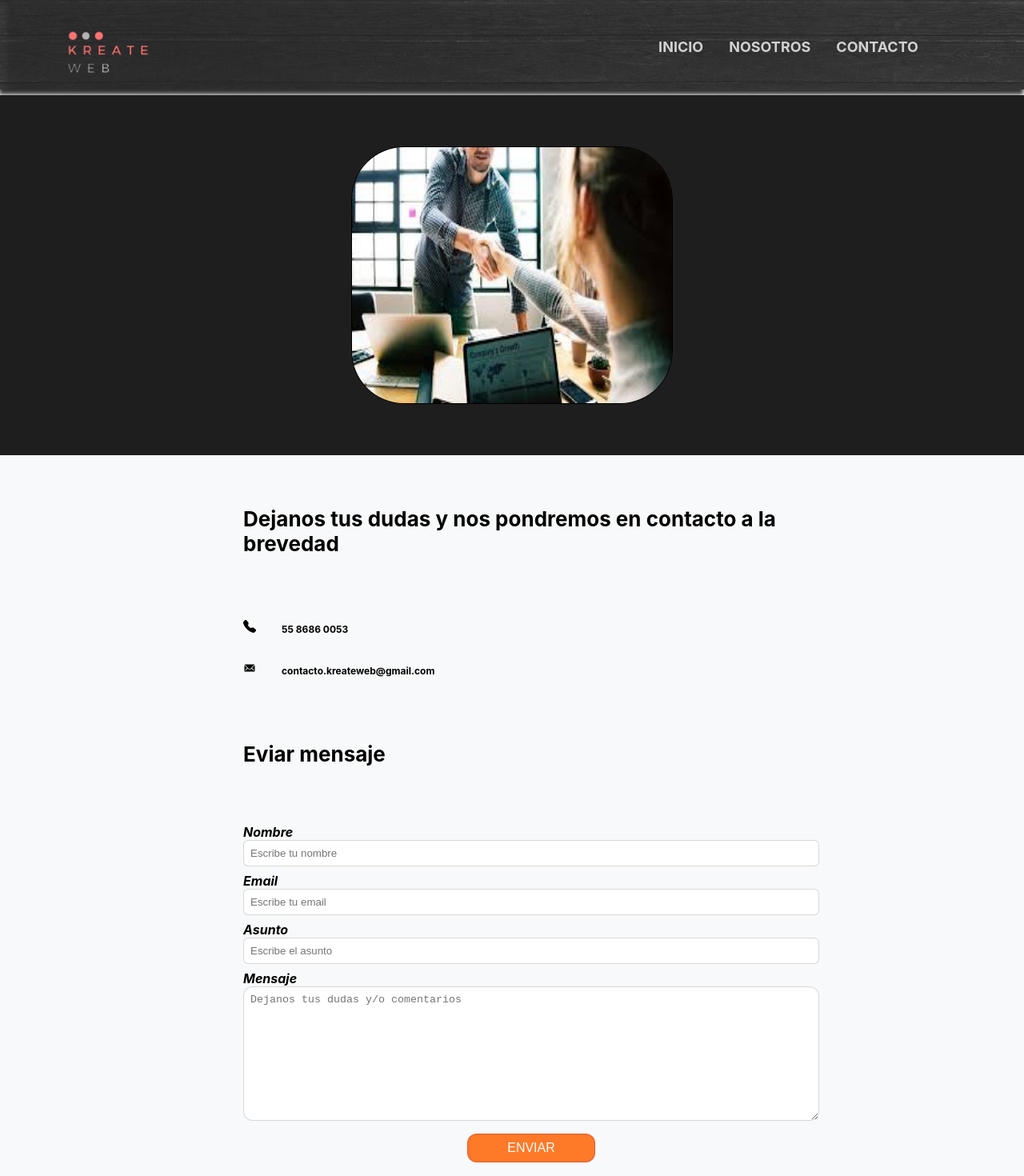
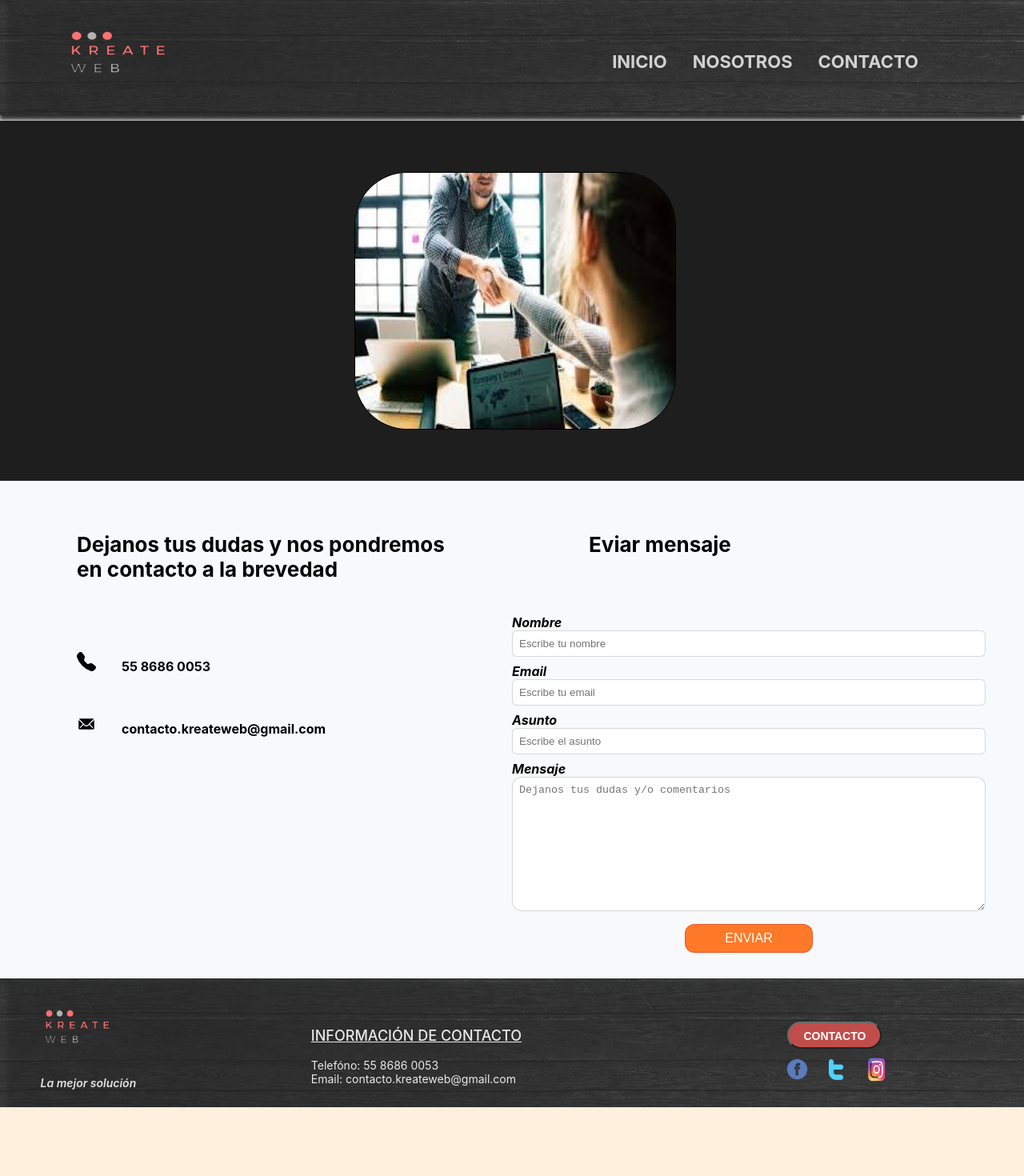
Before and after one commit to AnnMtz/Kreate-Web, a React (Create React App) app: page /contact in a window 1280 px wide. Shown: the top 1470 px of the page at 80% size. After the commit the page ends 1384 px from the top, so only its background shows below. Built offline with nearby package versions, Linux system fonts and the light colour scheme.

Commit message:
media queries added

```diff
--- a/src/components/Message/Message.js
+++ b/src/components/Message/Message.js
@@ -9,7 +9,7 @@ const Message = ({msg}) => {
     const timer = setTimeout(() => {
         setActualMsg(actualMsg === 0 ? quantity - 1 : actualMsg - 1)
         clearTimeout()
-    }, 5000)
+    }, 4999)
 
     return(
         <div className="">
--- a/src/components/additional/Additional.js
+++ b/src/components/additional/Additional.js
@@ -43,7 +43,7 @@ const Additional = () => {
                     </div>
                 </div>
                 <div className={styles['additional-columns']} id={styles['marketing-card']}>
-                    <h2 className={styles['card-title']} id={styles['marketing-title']}>Marketing Digital</h2>
+                    <h2 id={styles['marketing-title']}>Marketing Digital</h2>
                     <div className={styles['card-add']} id={styles.marketing}>
                         <h5 className={styles['card-text']}>Te podemos incluir el Marketing Digital en Redes Sociales como:</h5>
                         <ul>
--- a/src/components/contact/contact.module.css
+++ b/src/components/contact/contact.module.css
@@ -107,10 +107,10 @@
     font-size: larger;
 }
 
-@media screen and (max-width: 420px) {
+@media screen and (max-width: 540px) {
     .row {
         flex-direction: column;
-        margin-left: 3rem;
+        width: 100vw;
     }
 
     .about-img {
@@ -124,7 +124,7 @@
 
     .contact-card {
         margin: auto;
-        width: 18rem;
+        width: 20rem;
         font-size: 11px;
     }
 
@@ -147,7 +147,7 @@
     }
 
     .contact-card form {
-        width: 16rem;
+        width: 19rem;
         margin-left: .5rem;
     }
 
@@ -157,9 +157,39 @@
     }
 }
 
+@media only screen and (max-width: 300px) and (min-width: 280px) {
+    #contact {
+        height: 13rem;
+        width: 12rem;
+    }
+
+    .row {
+        width: 100vw;
+        margin: auto;
+    }
+
+    .contact-card {
+        text-align: justify;
+        width: 13rem;
+    }
+
+    .card-title {
+        font-size: .7rem;
+    }
+
+    .contact-card form {
+        width: 13rem;
+    }
+}
+
 @media (min-width: 768px) {
     .row {
         width: 45rem;
+        margin-bottom: 2rem;
+    }
+
+    .about-img {
+        padding: 4rem 0 4rem 0.5rem;;
     }
 
     .card-text {
@@ -190,8 +220,31 @@
 
 }
 
+@media screen and (min-width: 1024px) {
+    .row {
+        width: 100vw;
+    }
+    .contact-card {
+        width: 50vw;
+        margin-left: 3rem;
+    }
+
+    .card-title {
+        font-size: 20px;
+    }
+
+    .card-text {
+        font-size: 24px;
+    }
+
+    .card-text span {
+        font-size: 16px;
+    }
+}
+
 @media screen and (min-width: 1280px) {
     .container-fluid {
+        /* flex-direction: column; */
         align-items: center;
     }
 
@@ -200,12 +253,13 @@
     }
 
     .row {
-        flex-direction: column;
+        flex-direction: row;
     }
 
 
     .contact-card {
-        width: 100%;
+        /* width: 100%; */
+        margin-left: 0;
     }
 
     .card-title {
@@ -218,7 +272,7 @@
     }
 
     .contact-card form {
-        width: 45rem;
-        margin-left: 6rem;
+        width: 37rem;
+        /* margin-left: 6rem; */
     }
 }
--- a/src/components/footer/Footer.js
+++ b/src/components/footer/Footer.js
@@ -21,7 +21,7 @@ const Footer = () => {
                     <p className={styles.paragraph}>La mejor solución</p>
                 </div>
                 <div className={styles['card-col']} id={styles['contact-card']}>
-                    <p id={styles['contact-info']} className={styles.paragraph}>Información de contacto</p>
+                    <p id={styles['contact-info']} >Información de contacto</p>
                     <span className={styles['contact-data']}>Telefóno: 55 8686 0053</span>
                     <span className={styles['contact-data']}>Email: contacto.kreateweb@gmail.com</span>
                 </div>
--- a/src/components/footer/footer.module.css
+++ b/src/components/footer/footer.module.css
@@ -1,11 +1,3 @@
-/* footer {
-    display: flex;
-    flex-direction: row;
-    align-items: center;
-    justify-content: space-between;
-    background-color: #f8f9fa;
-} */
-
 .footer {
     display: flex;
     flex-direction: row;
@@ -22,7 +14,7 @@
     flex-direction: column;
     align-items: center;
     margin-left: 2rem;
-    margin-right: 9rem;
+    margin-right: 17rem
 }
 
 .logo {
@@ -33,17 +25,15 @@
 .card-col {
     display: flex;
     flex-direction: column;
-    margin-left: 12rem;
-    margin-right: 20rem;
+    margin-left: 14rem;
 }
 
 .card-rows {
     display: flex;
     flex-direction: column;
-    margin-left: 4rem;
     margin-top: 2rem;
     align-items: center;
-    width: 100vw;
+    width: 27vw;
 }
 
 #btn {
@@ -81,7 +71,7 @@
 .paragraph {
     font-style: italic;
     font-weight: 600;
-    font-size: 12px;
+    font-size: 14px;
     color: #ffffffde;
 }
 
@@ -91,7 +81,7 @@
 
 #contact-info {
     font-weight: 500;
-    font-size: 14px;
+    font-size: 18px;
     color: white;
     opacity: .9;
     text-transform: uppercase;
@@ -100,6 +90,10 @@
 
 .card-paragraph {
     margin-left: 2rem;
+}
+
+.card-col.contact-data {
+    font-size: 14px;
 }
 
 .card-col span {
@@ -119,31 +113,28 @@
     padding-right: 7rem;
     padding-left: 0;
     align-items: center;
-    width: 10rem;
+    width: 14rem;
 }
 
 #face{
-    width: 25px;
-    margin-right: 4px;
+    height: 3rem;
+    width: 2.8rem;
+    margin-right: -4px;
 }
 
 .redes {
-    width: 7%;
-    height: 47%;
+    height: 2rem;
+    width: 1.5rem;
 }
 
-@media screen and (max-width: 420px) {
+@media screen and (max-width: 540px) {
     .footer {
         padding: 0.2;
     }
 
     .logo-container {
-        margin-right: 8rem;
-    }
-
-    .logo-container {
-        width: 0;
-        margin-left: 2rem;
+        width: 2rem;
+        margin-right: 4rem;
     }
 
     .logo {
@@ -157,7 +148,7 @@
     }
 
     .card-col {
-        margin-left: -4rem;
+        margin-left: 0;
         margin-right: 0rem;
         width: 52rem;
         margin-bottom: 0.5rem;
@@ -167,21 +158,27 @@
         font-size: 8px;
     }
 
+    .contact-data {
+        font-size: 9px;
+    }
+
     .card-col span {
         font-size: 8px;
     }
 
     .card-rows {
-        margin-left: 2rem;
+        width: 27vw;
+        align-items: flex-start;
     }
 
     #btn {
-        width: 70px;
-        height: 24px;
+        width: 66px;
+        height: 21px;
         padding: 0;
         align-items: center;
         align-items: center;
         margin-bottom: 0.5rem;
+        margin-left: .5rem;
     }
 
     #btn  a {
@@ -191,31 +188,82 @@
     }
 
     .social-media {
-        width: 26vw;
+        width: 18vw;
     }
 
     #face {
         height: 1.2rem;
+        width: 2.2rem;
     }
 
     .redes {
-        height: .9rem;
+        height: .8rem;
         width: .7rem;
     }
 
 }
 
+@media only screen and (max-width: 300px) and (min-width: 280px) {
+    .footer {
+        margin-top: 2rem;
+    }
+
+    .logo-container {
+        margin-right: 2rem;
+        margin-left: 1rem;
+    }
+
+    #contact-info {
+        font-size: 7px;
+    }
+
+    #btn {
+        width: 53px;
+        height: 16px;
+    }
+
+    #btn-link {
+        font-size: 6px;
+    }
+
+    .redes {
+        height: 0.7rem;
+        margin: 0 4px;
+    }
+}
+
 @media (min-width: 768px) {
     .footer {
         padding: .5rem;
+        margin-top: 0;
         width: 100vw;
     }
 
-    .logo {
-        width: 5rem;
-        height: 4rem;
+    .logo-container {
+        margin-right: 0;
     }
 
+    .logo {
+        width: 8rem;
+        height: 5rem;
+    }
+
+    .logo-container .paragraph {
+        font-size: 12px;
+    }
+
+    .card-col {
+        margin-left: 10rem;
+        margin-right: 5rem;
+    }
+
+    #contact-info {
+        font-size: 15px;
+    }
+
+    .card-col .contact-data {
+        font-size: 11px;
+    }
     .btn {
         height: 1rem;
         width: 3rem;
@@ -247,7 +295,7 @@
     }
 }
 
-@media screen and (min-width: 1280px) {
+@media screen and (min-width: 1024px) {
     .footer {
         padding: .5rem;
     }
@@ -256,114 +304,57 @@
         height: 6rem;
     }
 
+    .logo-container {
+        margin-right: 3rem;
+        margin-left: 2rem;
+    }
+
+    .logo-container .paragraph {
+        font-size: 13px;
+    }
     .card-col {
-        margin-left: 6rem;
+        margin-left: 10rem;
+        width: 25rem;
+    }
+
+    #contact-info {
+        font-size: 18px;
+    }
+
+    .card-col .contact-data{
+        font-size: 14px;
+    }
+
+    .card-rows {
+        width: 27vw;
+        align-items: flex-end;
     }
 
     .social-media {
-        width: 14vw;
+        width: 10vw;
+        padding-right: 9rem;
+        justify-content: space-between;
     }
 
     #face {
-        height: 3rem;
-        width: 2.2rem;
+        height: 3.2rem;
+        width: 50rem;
+        margin-right: -4px;
     }
 
     .redes {
         height: 2rem;
-        width: 1rem;
+        padding-right: 0.8rem;
+        padding-left: 0.9rem;
     }
 }
 
- /* footer {
-    overflow: hidden;
-    background: url('../src/assets/img/background2.jpg');
-    opacity: 86%; */
-    /* height: 100px; */
+@media (min-width: 1280px) {
+    .logo-container .paragraph {
+        font-size: 14px;
+    }
 
-/*
-  .footerContainer{
-    display: flex;
-    flex-direction: column;
-    height: 9rem;
-  }
-  .footer {
-    display: flex;
-    justify-content: space-between;
-  }
-
-  .footer .logo {
-    width: 35%;
-  }
-  #nav-f{
-    margin-left: 42px;
-    margin-top: 10px;
-  }
-  #button {
-    display: flex;
-    flex-direction: row;
-    justify-content: center;
-    margin-top: 42px;
-    height: 30px;
-    width: 104px;
-    border-radius: 25px;
-    background-color: #dc3935d1;
-    font-weight: bold;
-    margin-right: 8rem;
-    margin-left: 25rem;
-  }
-
-  #button a {
-    color: #000486;
-    font-size: 14px;
-  }
-
-  footer .cards {
-    color: #ffffffde;
-    opacity: 98%;
-  }
-
-  .infoCol {
-    display: flex;
-    flex-direction: column;
-    margin-top: 2rem;
-    color: white;
-    opacity: .9;
-  }
-
-  .footerRow {
-    display: flex;
-    flex-direction: row;
-    justify-content: space-between;
-    height: 43px;
-  }
-  .paragraph,
-  .contact-info {
-    font-style: italic;
-    font-size: 13px;
-  }
-
-  #second-paragraph {
-    font-weight: bold;
-    margin-bottom: 10px !important;
-    text-decoration: underline;
-    font-size: 12px;
-  }
-  #face {
-    width: 8%;
-    margin-right: 4px;
-  }
-
-  .redes {
-    width: 7%;
-    height: 47%;
-  }
-
-  .social-media {
-    display: flex;
-    justify-content: flex-end;
-    padding-right: 7rem !important;
-    margin-bottom: 0.5rem!important;
-    padding-left: 0;
-    align-items: center;
-  } */
+    .social-media {
+        padding-right: 7.2rem;
+    }
+}
--- a/src/components/header/Header.js
+++ b/src/components/header/Header.js
@@ -11,6 +11,8 @@ const Header = () => {
     const handleClicked = () => {
         setClicked(!clicked)
     }
+
+    // setClicked(clicked)
 
     return(
         <nav className="navbar" >
--- a/src/components/header/header.css
+++ b/src/components/header/header.css
@@ -41,7 +41,7 @@
 }
 
 
-@media screen and (max-width: 420px) {
+@media screen and (max-width: 540px) {
     .navbar {
         height: 6rem;
     }
@@ -73,13 +73,19 @@
 }
 
 
-@media screen and (min-width: 768px) {
+@media (min-width: 768px) {
     .navbar {
         height: 72px;
     }
 
     .logo {
-        height: 4rem;
+        height: 7rem;
+        width: 11rem;
+    }
+
+    .navbar-nav {
+        flex-direction: row;
+        right: 74px;
     }
 
     .burger-container{
@@ -101,24 +107,36 @@
 
     .nav-link {
         text-decoration: none;
-        font-size: 16px;
+        font-size: 20px;
     }
 }
 
 @media screen and (min-width: 992px){
     .logo {
-        height: 11rem;
+        height: 7rem;
+        width: 11rem;
+    }
+
+    .nav-link {
+        font-size: 20px;
     }
 }
 
 @media screen and (min-width: 1280px) {
     .navbar {
-        height: 88px;
+        /* height: 88px; */
+        padding-bottom: 2rem;
+    }
+
+    .logo {
+        height: 8.6rem;
+        width: 13rem;
     }
     .navbar-nav {
         display: flex;
         flex-direction: row;
         top: 15px;
+        margin-top: 2rem;
     }
     .logo {
         height: 7.5rem;
@@ -126,6 +144,6 @@
     }
 
     .nav-link {
-        font-size: 18px;
+        font-size: 22px;
     }
 }
```
Also changed, not shown: src/components/additional/additional.module.css (+40 -10 lines), src/components/button/burgerButton.css (+3 -10 lines), src/components/carrusel.js/carrusel.module.css (+11 -4 lines), src/components/main/main.module.css (+73 -6 lines), src/components/us/us.module.css (+87 -42 lines).
